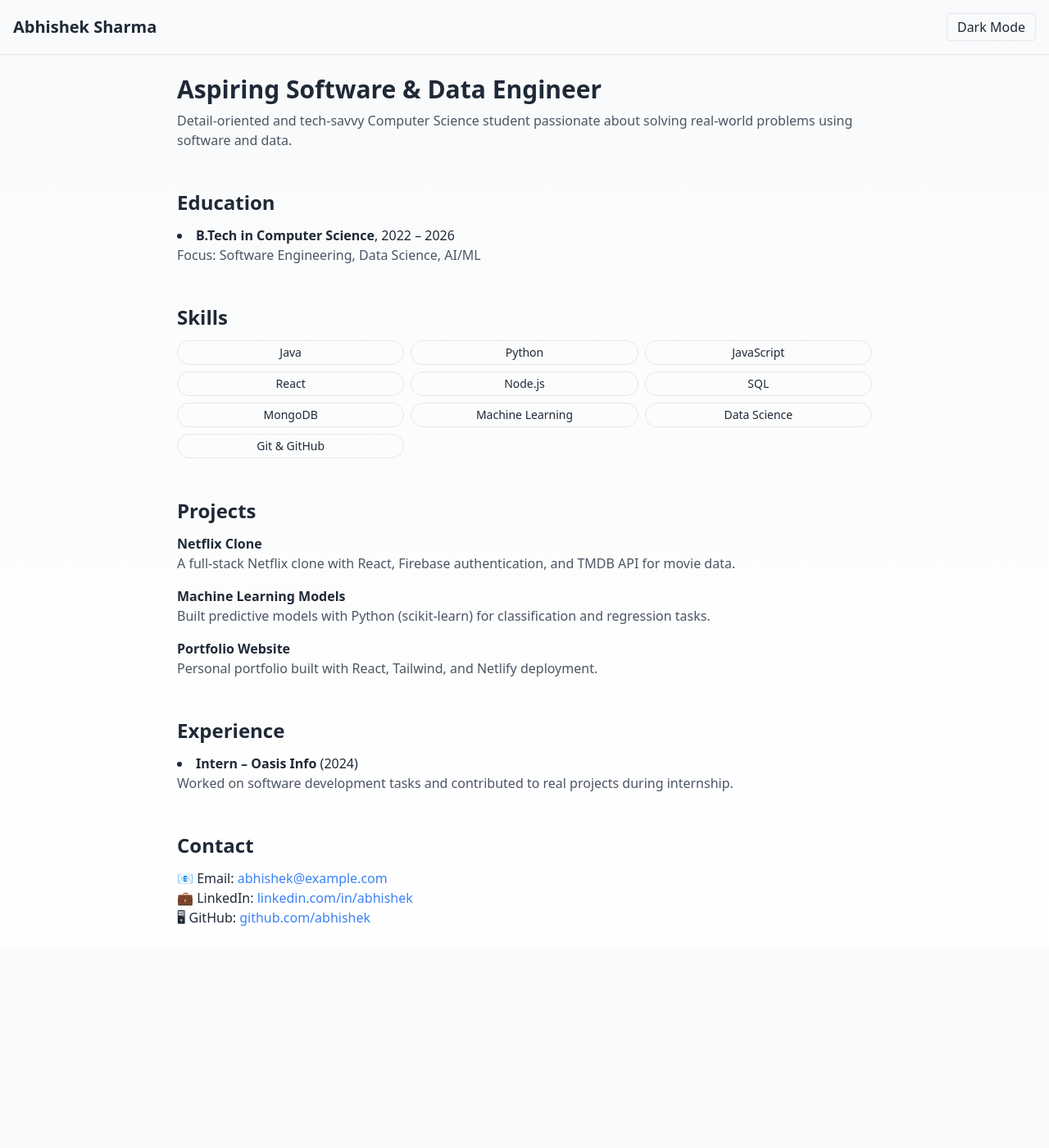
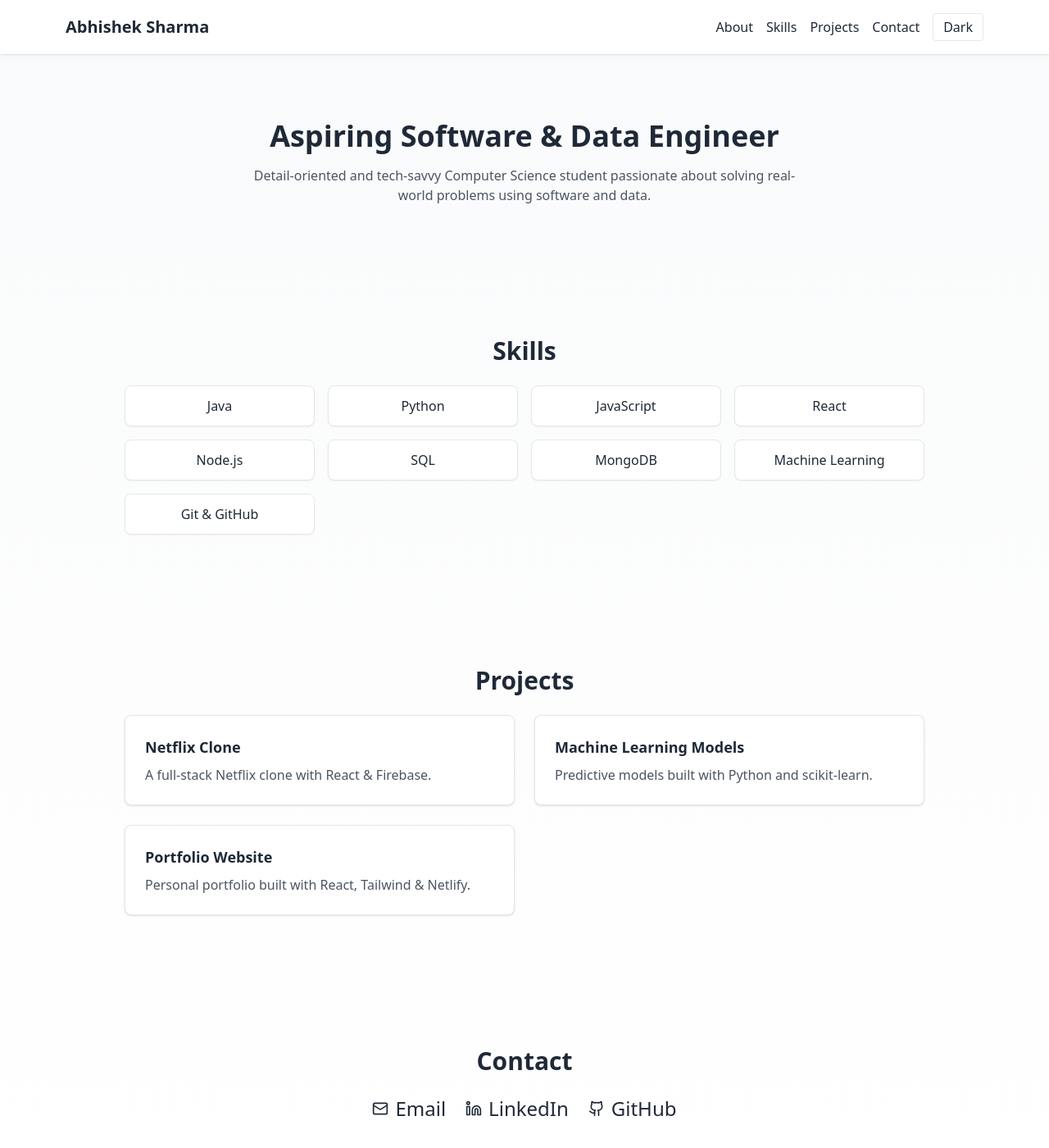
Before and after one commit to abhisheksharma6399/portfolio, a React (Vite) app: page / in a window 1280 px wide. Shown: the top 1400 px of the page at 82% size. Before the commit the page ends 1155 px from the top, so only its background shows below. Built offline with nearby package versions, Linux system fonts and the light colour scheme.

Commit message:
Update App.jsx

```diff
--- a/src/App.jsx
+++ b/src/App.jsx
@@ -1,6 +1,6 @@
 import { useState, useEffect } from "react";
 import { motion } from "framer-motion";
-// import profilePic from "./assets/profile.jpg"; // 👈 apni photo ko /src/assets/ me profile.jpg naam se daal dena
+import { Github, Linkedin, Mail } from "lucide-react";
 
 export default function Portfolio() {
   const [dark, setDark] = useState(false);
@@ -11,55 +11,45 @@ export default function Portfolio() {
 
   return (
     <div className="min-h-screen bg-gradient-to-b from-gray-50 to-white dark:from-black dark:to-gray-900 text-gray-800 dark:text-gray-100">
-      {/* Header */}
-      <header className="p-4 flex justify-between items-center border-b">
+      {/* Navbar */}
+      <nav className="sticky top-0 bg-white dark:bg-gray-900 shadow z-50">
+        <div className="max-w-6xl mx-auto flex justify-between items-center p-4">
           <h1 className="text-xl font-bold">Abhishek Sharma</h1>
+          <div className="space-x-4">
+            <a href="#about" className="hover:text-blue-500">About</a>
+            <a href="#skills" className="hover:text-blue-500">Skills</a>
+            <a href="#projects" className="hover:text-blue-500">Projects</a>
+            <a href="#contact" className="hover:text-blue-500">Contact</a>
             <button
               onClick={() => setDark(!dark)}
-          className="border px-3 py-1 rounded"
+              className="ml-4 border px-3 py-1 rounded"
             >
-          {dark ? "Light" : "Dark"} Mode
+              {dark ? "Light" : "Dark"}
             </button>
-      </header>
+          </div>
+        </div>
+      </nav>
 
-      {/* Main Content */}
-      <main className="p-6 max-w-4xl mx-auto space-y-12">
       {/* Hero Section */}
-        <motion.div
+      <section id="about" className="flex flex-col items-center text-center py-20 px-4">
+        <motion.h2
+          className="text-4xl font-bold mb-4"
           initial={{ opacity: 0, y: 20 }}
           animate={{ opacity: 1, y: 0 }}
-          transition={{ duration: 0.5 }}
-          className="flex flex-col md:flex-row items-center gap-6"
+          transition={{ delay: 0.3 }}
         >
-
-          <div>
-            <h2 className="text-3xl font-bold mb-2">
           Aspiring Software & Data Engineer
-            </h2>
-            <p className="text-gray-600 dark:text-gray-300">
+        </motion.h2>
+        <p className="max-w-2xl text-gray-600 dark:text-gray-300">
           Detail-oriented and tech-savvy Computer Science student passionate
           about solving real-world problems using software and data.
         </p>
-          </div>
-        </motion.div>
-
-        {/* Education */}
-        <section>
-          <h3 className="text-2xl font-semibold mb-3">Education</h3>
-          <ul className="list-disc list-inside space-y-2">
-            <li>
-              <strong>B.Tech in Computer Science</strong>, 2022 – 2026
-              <p className="text-gray-600 dark:text-gray-400">
-                Focus: Software Engineering, Data Science, AI/ML
-              </p>
-            </li>
-          </ul>
       </section>
 
-        {/* Skills */}
-        <section>
-          <h3 className="text-2xl font-semibold mb-3">Skills</h3>
-          <div className="grid grid-cols-2 sm:grid-cols-3 gap-2">
+      {/* Skills Section */}
+      <section id="skills" className="py-20 px-6 max-w-5xl mx-auto">
+        <h3 className="text-3xl font-semibold mb-6 text-center">Skills</h3>
+        <div className="grid grid-cols-2 sm:grid-cols-3 md:grid-cols-4 gap-4">
           {[
             "Java",
             "Python",
@@ -69,94 +59,73 @@ export default function Portfolio() {
             "SQL",
             "MongoDB",
             "Machine Learning",
-              "Data Science",
             "Git & GitHub",
           ].map((skill, i) => (
-              <motion.span
+            <motion.div
               key={i}
               whileHover={{ scale: 1.1 }}
-                className="px-3 py-1 border rounded-full text-sm text-center"
+              className="border rounded-lg py-3 px-4 text-center shadow-sm bg-white dark:bg-gray-800"
             >
               {skill}
-              </motion.span>
+            </motion.div>
           ))}
         </div>
       </section>
 
-        {/* Projects */}
-        <section>
-          <h3 className="text-2xl font-semibold mb-3">Projects</h3>
-          <div className="space-y-4">
-            <div>
-              <h4 className="font-bold">Netflix Clone</h4>
-              <p className="text-gray-600 dark:text-gray-400">
-                A full-stack Netflix clone with React, Firebase authentication,
-                and TMDB API for movie data.
-              </p>
-            </div>
-            <div>
-              <h4 className="font-bold">Machine Learning Models</h4>
-              <p className="text-gray-600 dark:text-gray-400">
-                Built predictive models with Python (scikit-learn) for
-                classification and regression tasks.
-              </p>
-            </div>
-            <div>
-              <h4 className="font-bold">Portfolio Website</h4>
-              <p className="text-gray-600 dark:text-gray-400">
-                Personal portfolio built with React, Tailwind, and Netlify
-                deployment.
-              </p>
-            </div>
+      {/* Projects Section */}
+      <section id="projects" className="py-20 px-6 max-w-5xl mx-auto">
+        <h3 className="text-3xl font-semibold mb-6 text-center">Projects</h3>
+        <div className="grid md:grid-cols-2 gap-6">
+          {[
+            {
+              title: "Netflix Clone",
+              desc: "A full-stack Netflix clone with React & Firebase.",
+            },
+            {
+              title: "Machine Learning Models",
+              desc: "Predictive models built with Python and scikit-learn.",
+            },
+            {
+              title: "Portfolio Website",
+              desc: "Personal portfolio built with React, Tailwind & Netlify.",
+            },
+          ].map((project, i) => (
+            <motion.div
+              key={i}
+              whileHover={{ scale: 1.05 }}
+              className="p-6 border rounded-lg shadow bg-white dark:bg-gray-800"
+            >
+              <h4 className="font-bold text-lg mb-2">{project.title}</h4>
+              <p className="text-gray-600 dark:text-gray-300">{project.desc}</p>
+            </motion.div>
+          ))}
         </div>
       </section>
 
-        {/* Experience */}
-        <section>
-          <h3 className="text-2xl font-semibold mb-3">Experience</h3>
-          <ul className="list-disc list-inside space-y-2">
-            <li>
-              <strong>Intern – Oasis Info</strong> (2024)
-              <p className="text-gray-600 dark:text-gray-400">
-                Worked on software development tasks and contributed to real
-                projects during internship.
-              </p>
-            </li>
-          </ul>
-        </section>
-
-        {/* Contact */}
-        <section>
-          <h3 className="text-2xl font-semibold mb-3">Contact</h3>
-          <p>
-            📧 Email:{" "}
+      {/* Contact Section */}
+      <section id="contact" className="py-20 px-6 text-center">
+        <h3 className="text-3xl font-semibold mb-6">Contact</h3>
+        <div className="flex justify-center gap-6 text-2xl">
           <a
             href="mailto:abhishek@example.com"
-              className="text-blue-500 hover:underline"
+            className="hover:text-blue-500 flex items-center gap-2"
           >
-              abhishek@example.com
+            <Mail size={20} /> Email
           </a>
-          </p>
-          <p>
-            💼 LinkedIn:{" "}
           <a
             href="https://linkedin.com/in/abhishek"
-              className="text-blue-500 hover:underline"
+            className="hover:text-blue-500 flex items-center gap-2"
           >
-              linkedin.com/in/abhishek
+            <Linkedin size={20} /> LinkedIn
           </a>
-          </p>
-          <p>
-            🖥 GitHub:{" "}
           <a
             href="https://github.com/abhishek"
-              className="text-blue-500 hover:underline"
+            className="hover:text-blue-500 flex items-center gap-2"
           >
-              github.com/abhishek
+            <Github size={20} /> GitHub
           </a>
-          </p>
+        </div>
       </section>
-      </main>
     </div>
   );
 }
```
Lines whose indentation alone changed are shown as unchanged.
